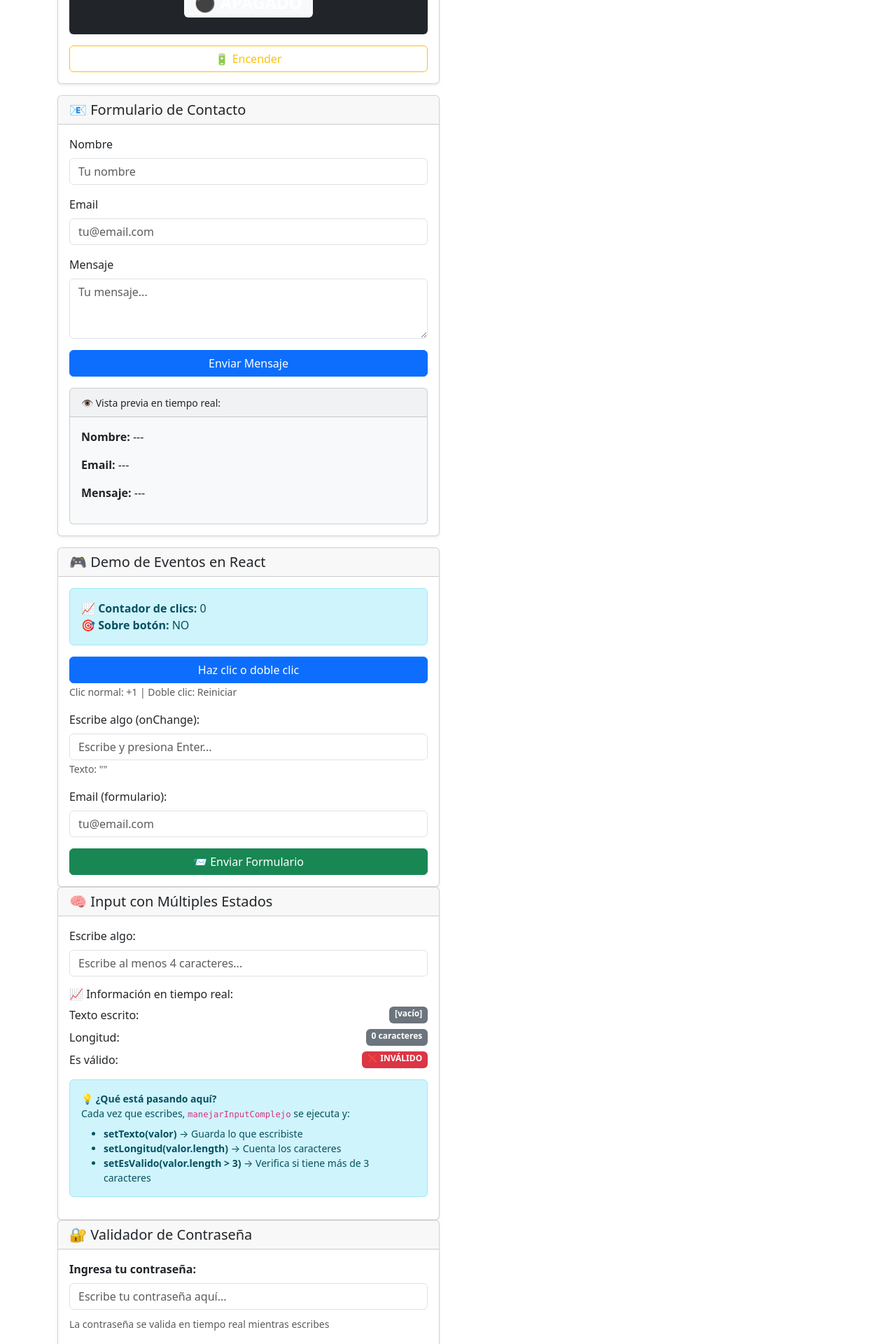
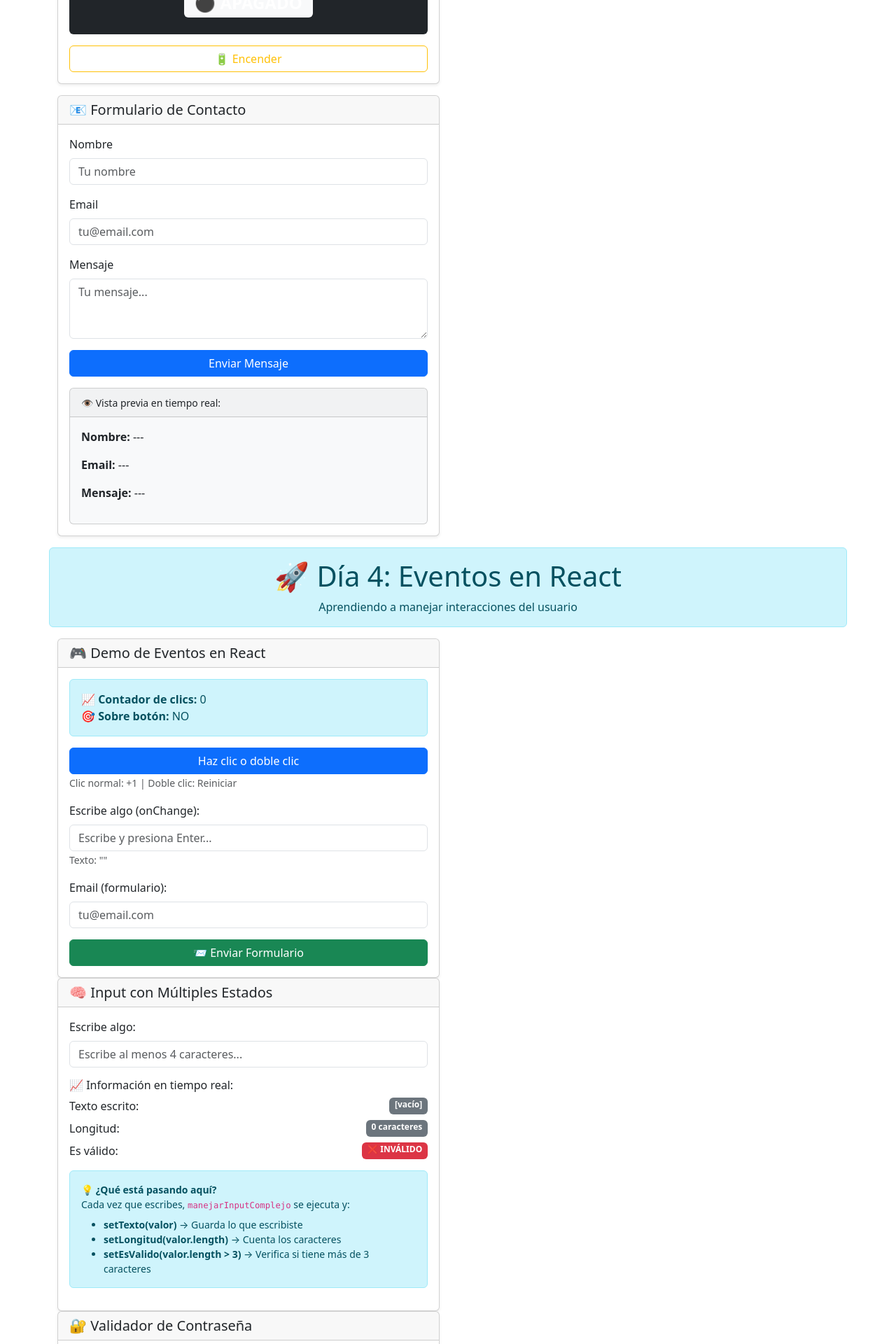
Before and after one commit to Pablobasso25/React-Theory, a React (Vite) app: page / in a window 1280 px wide. Shown: the part 1540-3460 px from the top of the page at 70% size. Built offline with nearby package versions, Linux system fonts and the light colour scheme.

Commit message:
add theoty

```diff
--- a/src/App2.jsx
+++ b/src/App2.jsx
@@ -22,7 +22,6 @@ function App2() {
       <Row>
         {/* 📦 COLUMNA DERECHA - COMPONENTES INTERACTIVOS */}
         <Col lg={6}>
-          <Row>
           <Col md={12} className="mb-3">
             <Contador />
           </Col>
@@ -32,7 +31,15 @@ function App2() {
           <Col md={12} className="mb-3">
             <FormularioContacto />
           </Col>
-          </Row>
+        </Col>
+
+        <Alert variant="info" className="text-center">
+          <h1>🚀 Día 4: Eventos en React</h1>
+          <p className="mb-0">
+            Aprendiendo a manejar interacciones del usuario
+          </p>
+        </Alert>
+        <Col lg={6}>
           {/* 🎮 NUEVO COMPONENTE DE EVENTOS */}
           <DemoEventos />
           {/* 🎮 NUEVO COMPONENTE DE INPUT COMPLEJO */}
@@ -44,9 +51,27 @@ function App2() {
           {/* 🎮 NUEVO COMPONENTE DE RENDERIZADO CONDICIONAL*/}
           <PerfilUsuario />
           <ListaTareas />
+        </Col>
+
+        <Alert variant="info" className="text-center">
+          <h1>🚀 Ejercicios Prácticos - Día 5</h1>
+          <p className="mb-0">Renderizado condicional y listas en acción</p>
+        </Alert>
+        <Col lg={6}>
           <TiendaOnline />
           <SistemaNotificaciones />
         </Col>
+        <Alert variant="info" className="text-center">
+          <h1>🚀 Día 6: useEffect - Efectos Secundarios</h1>
+          <p className="mb-0">
+            Manejando efectos secundarios, APIs, timers y localStorage
+          </p>
+        </Alert>
+        {/* <Col lg={6}>
+          <RelojEnVivo />
+          <BuscadorUsuarios />
+          <EditorNotas />
+        </Col> */}
       </Row>
     </Container>
   );
```
Lines whose indentation alone changed are shown as unchanged.
